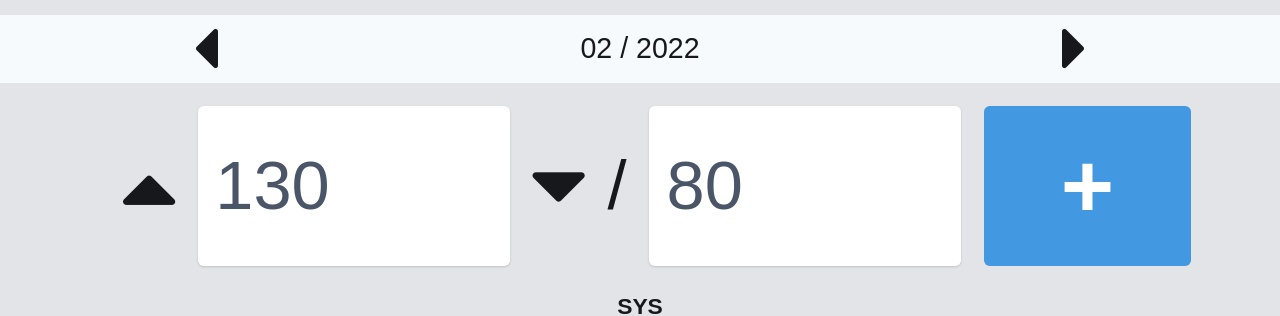
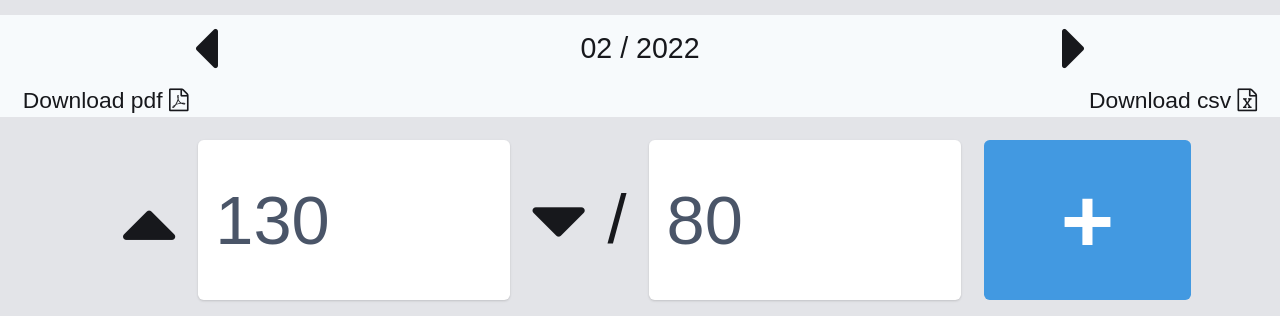
Before and after one commit to JackDaniells121/mojecisnieniepl, a plain HTML site: page index.html in a window 1280 px wide. Shown: the part 134-450 px from the top of the page. Drawn offline with nearby package versions, Linux system fonts and the light colour scheme.

Commit message:
download pdf and csv

```diff
--- a/index.html
+++ b/index.html
@@ -29,6 +29,15 @@
                         <hr>
                     </div>
                 </div>
+                <div class="flex justify-between">
+                    <button @click="pdfExport" class="ml-4">
+                        Download pdf <i class="fa fa-file-pdf-o text-xl" aria-hidden="true"></i>
+                    </button>
+                    <button @click="csvExport" class="mr-4">
+                        Download csv <i class="fa fa-file-excel-o" aria-hidden="true"></i>
+                    </button>
+                </div>
+
             </div>
             <div class="mt-4">
                 <datalist id="defaultNumbers1">
@@ -67,8 +76,11 @@
                     <label for="range1">DIA</label>
                     <input id="range1" name="range1" type="range" min="50" max="120"   v-model="newPressure2" >
                 </div>
+
             </div>
         </div>
+        <!-- js to pdf lib-->
+        <script type="module" src="https://cdnjs.cloudflare.com/ajax/libs/jspdf/2.5.1/jspdf.umd.min.js"></script>
 
         <script src="https://cdnjs.cloudflare.com/ajax/libs/vue/2.6.10/vue.min.js"></script>
         <script src="index.js"></script>
--- a/index.js
+++ b/index.js
@@ -104,7 +104,38 @@ new Vue({
             this.currentYear = parseInt(this.currentYear) - 1
             this.currentMonth = '12'
         }
-       }
+       },
+       csvExport() {
+        //    let arrData = this.pressures;
+        let csvContent = "data:text/csv;charset=utf-8,";
+        csvContent += [
+          Object.keys(this.pressures[0]).join(";"),
+          ...this.pressures.map(item => Object.values(item).join(";"))
+        ]
+          .join("\n")
+          .replace(/(^\[)|(\]$)/gm, "");
+
+        const data = encodeURI(csvContent);
+        const link = document.createElement("a");
+        link.setAttribute("href", data);
+        link.setAttribute("download", "export.csv");
+        link.click();
+      },
+      pdfExport() {
+        window.jsPDF = window.jspdf.jsPDF;
+        var doc = new jsPDF();
+        this.pressures.forEach(function(pressure, i){
+            doc.text(20, 10 + (i * 10),
+                pressure.dateYear +
+                '/' + pressure.dateMonth +
+                '/' + pressure.dateDay +
+                ' ' + pressure.time +
+                ' | ' + pressure.pressure1 +
+                " / " + pressure.pressure2
+                );
+        });
+        doc.save('Test.pdf');
+      }
 
     }
   });
```
